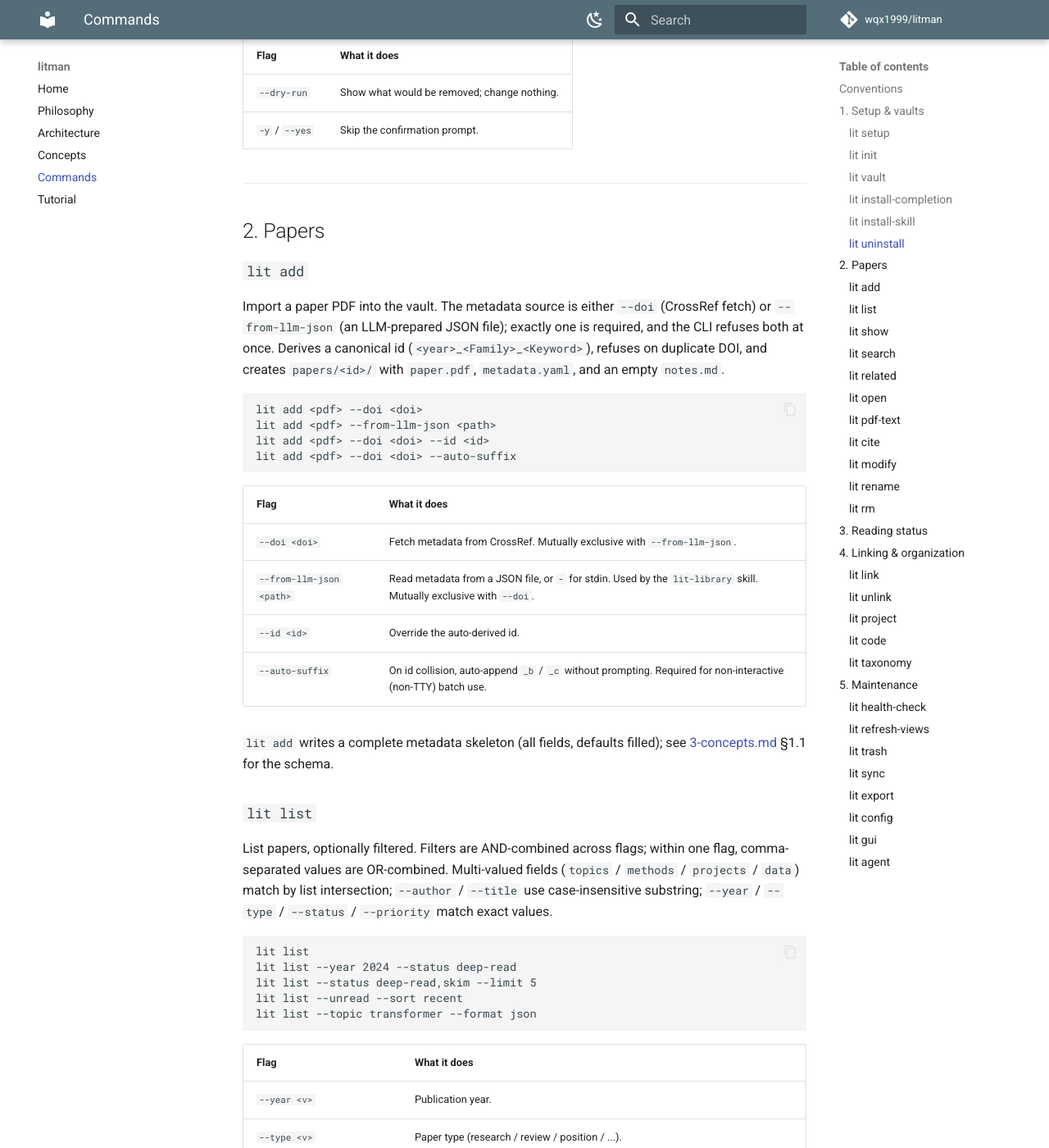
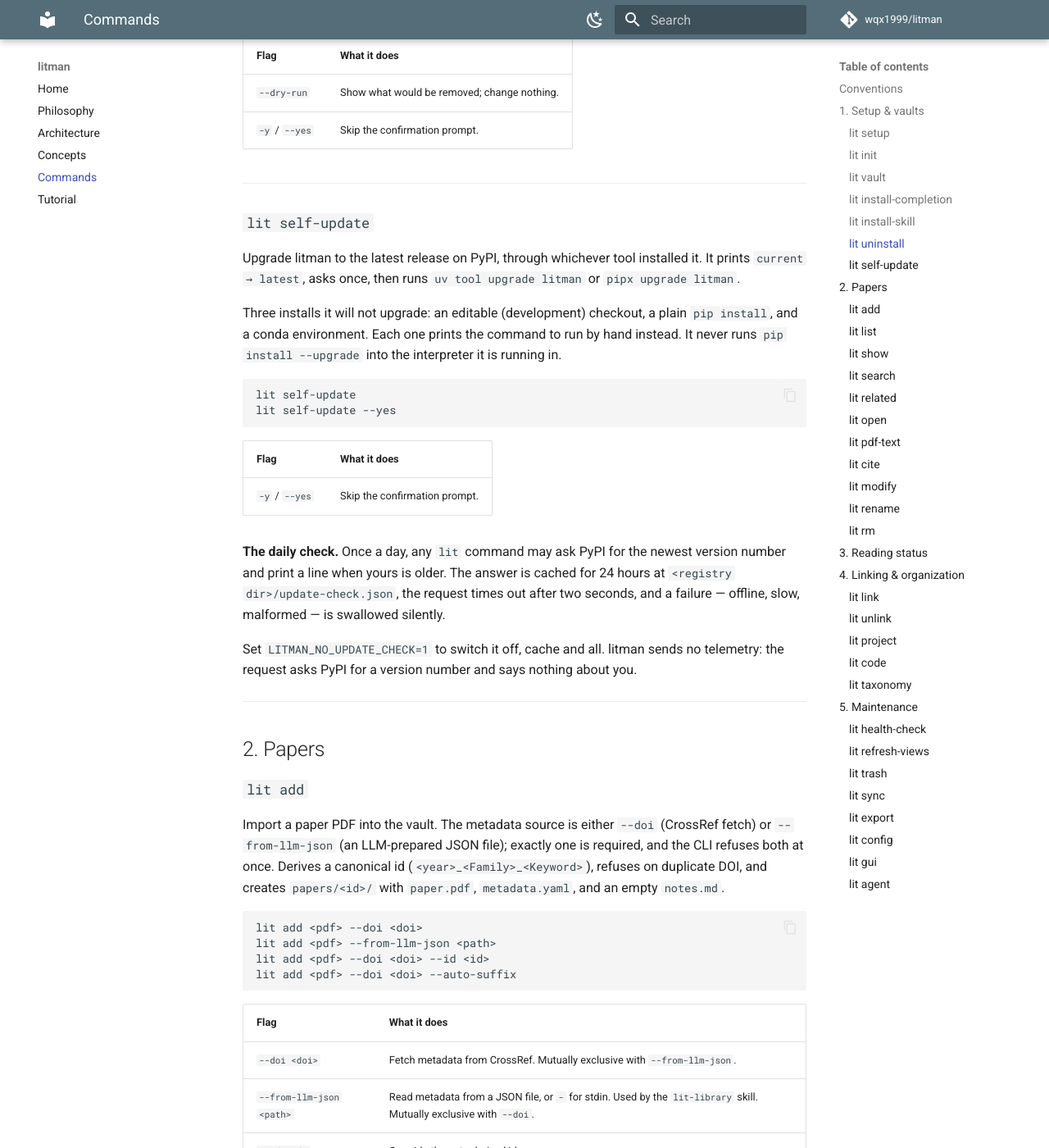
Before and after one commit to wqx1999/litman, an MkDocs documentation site: the page built from docs/4-commands.md, in a window 1280 px wide and 1400 px high, scrolled down 4092 px. Shown: the whole window at 82% size. Built offline with MkDocs 1.6.1 and Material for MkDocs 9.7.7, drawn with Linux system fonts in a browser that asks for light colours; comment, search, counter and statistics services are not loaded.

Commit message:
docs: document lit self-update and the daily version check
`lit self-update` shipped with no mention outside the changelog. The command
reference now carries it, alongside the three installs it refuses to touch.

The daily PyPI check went undocumented too. A tool that reaches the network on
its own should say so where a user will find it, so both READMEs and the
command reference now describe the check, its 24h cache, and the
LITMAN_NO_UPDATE_CHECK opt-out.

Also adds self-update to the list of commands that take no --library/--vault.

Co-Authored-By: Claude Opus 4.8 <noreply@anthropic.com>
Claude-Session: https://claude.ai/code/session_01BrXsCKmtQdvD52zmWaKKBw

````diff
--- a/docs/4-commands.md
+++ b/docs/4-commands.md
@@ -28,8 +28,8 @@ same help as `lit <cmd> --help`.
 
 A few commands do **not** take `--library` / `--vault`, because they create a
 vault, target the registry, or touch no vault at all: `init`, `setup`,
-`install-completion`, `install-skill`, `uninstall`, `pdf-text`, `help`, and
-every `lit vault` subcommand.
+`install-completion`, `install-skill`, `uninstall`, `self-update`, `pdf-text`,
+`help`, and every `lit vault` subcommand.
 
 **Vault discovery chain.** When a command needs a vault and you give no explicit
 override, `lit` resolves one in this order (first hit wins):
@@ -169,6 +169,37 @@ lit uninstall --dry-run
 |---|---|
 | `--dry-run` | Show what would be removed; change nothing. |
 | `-y` / `--yes` | Skip the confirmation prompt. |
+
+---
+
+### `lit self-update`
+
+Upgrade litman to the latest release on PyPI, through whichever tool installed
+it. It prints `current → latest`, asks once, then runs `uv tool upgrade litman`
+or `pipx upgrade litman`.
+
+Three installs it will not upgrade: an editable (development) checkout, a plain
+`pip install`, and a conda environment. Each one prints the command to run by
+hand instead. It never runs `pip install --upgrade` into the interpreter it is
+running in.
+
+```
+lit self-update
+lit self-update --yes
+```
+
+| Flag | What it does |
+|---|---|
+| `-y` / `--yes` | Skip the confirmation prompt. |
+
+**The daily check.** Once a day, any `lit` command may ask PyPI for the newest
+version number and print a line when yours is older. The answer is cached for
+24 hours at `<registry dir>/update-check.json`, the request times out after two
+seconds, and a failure — offline, slow, malformed — is swallowed silently.
+
+Set `LITMAN_NO_UPDATE_CHECK=1` to switch it off, cache and all. litman sends no
+telemetry: the request asks PyPI for a version number and says nothing about
+you.
 
 ---
 
````
Also changed, not shown: README-CN.md (+4 -1 lines), README.md (+5 -1 lines).
